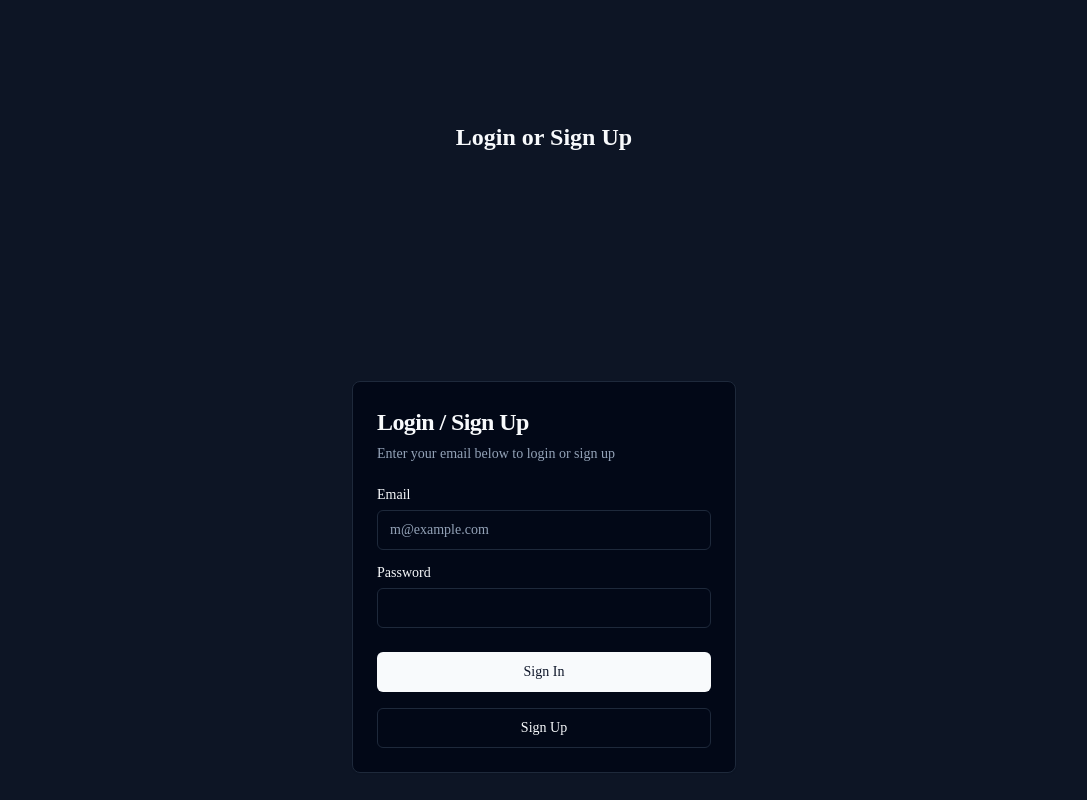
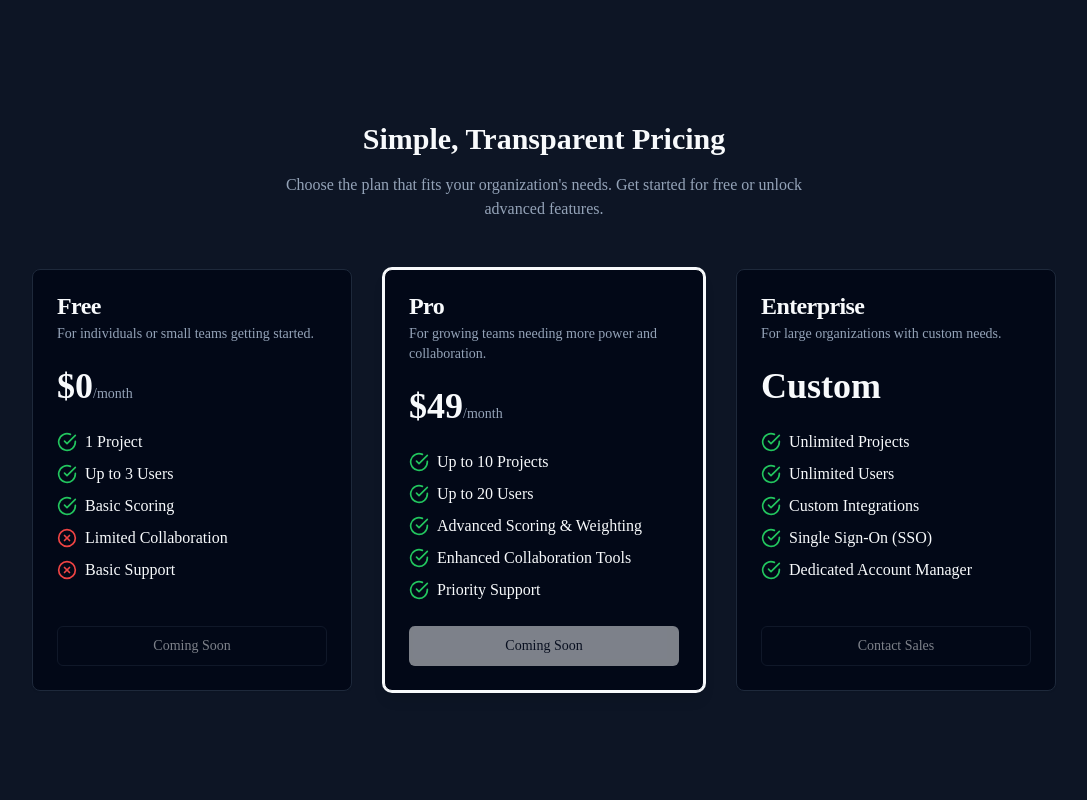
Before and after one commit to DevoteMe/ProcuraScore, a React (Vite) app: page / in a window 1280 px wide. Shown: the part 1120-1920 px from the top of the page, without its empty margins (96-1183 px from the left). Built offline with nearby package versions, Linux system fonts and the light colour scheme; no server answers.

Commit message:
Changed landing page

```diff
--- a/src/components/LandingPage.tsx
+++ b/src/components/LandingPage.tsx
@@ -1,11 +1,12 @@
 import React from 'react';
-import AuthComponent from './Auth';
-import { Card, CardContent, CardHeader, CardTitle } from './ui/card';
-import { CheckCircle } from 'lucide-react';
-import { Button } from './ui/button'; // Import Button for potential future use
+// Removed AuthComponent import as it's no longer directly used here
+// import AuthComponent from './Auth';
+import { Card, CardContent, CardDescription, CardFooter, CardHeader, CardTitle } from './ui/card';
+import { CheckCircle, XCircle } from 'lucide-react';
+import { Button } from './ui/button';
 
 const LandingPage: React.FC = () => {
-  console.log("Rendering LandingPage component with Auth in header...");
+  console.log("Rendering LandingPage component with Pricing section...");
 
   return (
     <div className="flex flex-col min-h-screen bg-background">
@@ -17,12 +18,9 @@ const LandingPage: React.FC = () => {
             <span className="font-bold inline-block">ProcuraScore</span>
           </a>
           <nav className="flex items-center gap-4">
-             {/* Can add navigation links here later if needed */}
-             {/* <a href="#features" className="text-sm font-medium text-muted-foreground transition-colors hover:text-primary">Features</a> */}
-             {/* Simple Auth Trigger - Adjust styling as needed */}
-             {/* We'll place the full Auth component below the hero for now,
-                 but you could trigger a modal or navigate to a dedicated auth page from here */}
-             <a href="#auth">
+             {/* The href="#auth" currently points nowhere, but keeps the button.
+                 We can update this later to trigger a modal or go to a login page. */}
+             <a href="#auth"> {/* Consider changing this href later */}
                 <Button variant="outline" size="sm">Login / Sign Up</Button>
              </a>
           </nav>
@@ -41,9 +39,9 @@ const LandingPage: React.FC = () => {
               <p className="text-lg text-muted-foreground md:text-xl">
                 Streamline your tender evaluation process with powerful tools and insights.
               </p>
-              {/* Optional: Add a Call to Action Button linking to Auth section */}
+              {/* Optional: Link this button to the pricing section */}
               <Button size="lg" asChild>
-                <a href="#auth">Get Started</a>
+                <a href="#pricing">Get Started</a>
               </Button>
             </div>
           </div>
@@ -56,7 +54,7 @@ const LandingPage: React.FC = () => {
               Why Choose ProcuraScore?
             </h2>
             <div className="grid grid-cols-1 md:grid-cols-2 lg:grid-cols-3 gap-8">
-              {/* Feature 1 */}
+              {/* Feature Cards remain the same */}
               <Card>
                 <CardHeader>
                   <CardTitle className="flex items-center gap-2">
@@ -70,7 +68,6 @@ const LandingPage: React.FC = () => {
                   </p>
                 </CardContent>
               </Card>
-              {/* Feature 2 */}
               <Card>
                 <CardHeader>
                   <CardTitle className="flex items-center gap-2">
@@ -84,7 +81,6 @@ const LandingPage: React.FC = () => {
                   </p>
                 </CardContent>
               </Card>
-              {/* Feature 3 */}
               <Card>
                 <CardHeader>
                   <CardTitle className="flex items-center gap-2">
@@ -98,7 +94,6 @@ const LandingPage: React.FC = () => {
                   </p>
                 </CardContent>
               </Card>
-              {/* Feature 4 */}
               <Card>
                 <CardHeader>
                   <CardTitle className="flex items-center gap-2">
@@ -112,7 +107,6 @@ const LandingPage: React.FC = () => {
                   </p>
                 </CardContent>
               </Card>
-              {/* Feature 5 */}
               <Card>
                 <CardHeader>
                   <CardTitle className="flex items-center gap-2">
@@ -126,7 +120,6 @@ const LandingPage: React.FC = () => {
                   </p>
                 </CardContent>
               </Card>
-              {/* Feature 6 */}
               <Card>
                 <CardHeader>
                   <CardTitle className="flex items-center gap-2">
@@ -144,7 +137,78 @@ const LandingPage: React.FC = () => {
           </div>
         </section>
 
-        {/* Authentication Section - Kept lower on the page for now */}
+        {/* Pricing Section */}
+        <section id="pricing" className="py-16 md:py-24 lg:py-32 bg-muted/40">
+          <div className="container px-4 md:px-6">
+            <h2 className="text-3xl font-bold text-center mb-4 text-foreground">
+              Simple, Transparent Pricing
+            </h2>
+            <p className="text-center text-muted-foreground mb-12 max-w-xl mx-auto">
+              Choose the plan that fits your organization's needs. Get started for free or unlock advanced features.
+            </p>
+            <div className="grid grid-cols-1 md:grid-cols-3 gap-8 max-w-5xl mx-auto">
+              {/* Free Tier */}
+              <Card className="flex flex-col">
+                <CardHeader>
+                  <CardTitle>Free</CardTitle>
+                  <CardDescription>For individuals or small teams getting started.</CardDescription>
+                  <p className="text-4xl font-bold pt-4">$0<span className="text-sm font-normal text-muted-foreground">/month</span></p>
+                </CardHeader>
+                <CardContent className="flex-grow space-y-2">
+                  <p className="flex items-center gap-2"><CheckCircle className="h-5 w-5 text-green-500" /> 1 Project</p>
+                  <p className="flex items-center gap-2"><CheckCircle className="h-5 w-5 text-green-500" /> Up to 3 Users</p>
+                  <p className="flex items-center gap-2"><CheckCircle className="h-5 w-5 text-green-500" /> Basic Scoring</p>
+                  <p className="flex items-center gap-2"><XCircle className="h-5 w-5 text-red-500" /> Limited Collaboration</p>
+                  <p className="flex items-center gap-2"><XCircle className="h-5 w-5 text-red-500" /> Basic Support</p>
+                </CardContent>
+                <CardFooter>
+                  <Button variant="outline" className="w-full" disabled>Coming Soon</Button> {/* Replace with actual sign-up link/action */}
+                </CardFooter>
+              </Card>
+
+              {/* Pro Tier (Example) */}
+              <Card className="flex flex-col border-primary ring-2 ring-primary shadow-lg">
+                 <CardHeader>
+                  <CardTitle>Pro</CardTitle>
+                  <CardDescription>For growing teams needing more power and collaboration.</CardDescription>
+                   <p className="text-4xl font-bold pt-4">$49<span className="text-sm font-normal text-muted-foreground">/month</span></p>
+                </CardHeader>
+                <CardContent className="flex-grow space-y-2">
+                  <p className="flex items-center gap-2"><CheckCircle className="h-5 w-5 text-green-500" /> Up to 10 Projects</p>
+                  <p className="flex items-center gap-2"><CheckCircle className="h-5 w-5 text-green-500" /> Up to 20 Users</p>
+                  <p className="flex items-center gap-2"><CheckCircle className="h-5 w-5 text-green-500" /> Advanced Scoring & Weighting</p>
+                  <p className="flex items-center gap-2"><CheckCircle className="h-5 w-5 text-green-500" /> Enhanced Collaboration Tools</p>
+                  <p className="flex items-center gap-2"><CheckCircle className="h-5 w-5 text-green-500" /> Priority Support</p>
+                </CardContent>
+                <CardFooter>
+                   <Button className="w-full" disabled>Coming Soon</Button> {/* Replace with actual sign-up link/action */}
+                </CardFooter>
+              </Card>
+
+              {/* Enterprise Tier (Example) */}
+              <Card className="flex flex-col">
+                 <CardHeader>
+                  <CardTitle>Enterprise</CardTitle>
+                  <CardDescription>For large organizations with custom needs.</CardDescription>
+                   <p className="text-4xl font-bold pt-4">Custom</p>
+                </CardHeader>
+                <CardContent className="flex-grow space-y-2">
+                  <p className="flex items-center gap-2"><CheckCircle className="h-5 w-5 text-green-500" /> Unlimited Projects</p>
+                  <p className="flex items-center gap-2"><CheckCircle className="h-5 w-5 text-green-500" /> Unlimited Users</p>
+                  <p className="flex items-center gap-2"><CheckCircle className="h-5 w-5 text-green-500" /> Custom Integrations</p>
+                  <p className="flex items-center gap-2"><CheckCircle className="h-5 w-5 text-green-500" /> Single Sign-On (SSO)</p>
+                  <p className="flex items-center gap-2"><CheckCircle className="h-5 w-5 text-green-500" /> Dedicated Account Manager</p>
+                </CardContent>
+                <CardFooter>
+                   <Button variant="outline" className="w-full" disabled>Contact Sales</Button> {/* Replace with actual contact link/action */}
+                </CardFooter>
+              </Card>
+            </div>
+          </div>
+        </section>
+
+        {/* REMOVED Authentication Section */}
+        {/*
         <section id="auth" className="py-16 md:py-24 lg:py-32 bg-muted/40">
           <div className="container px-4 md:px-6">
             <div className="max-w-md mx-auto">
@@ -153,6 +217,7 @@ const LandingPage: React.FC = () => {
             </div>
           </div>
         </section>
+        */}
       </main>
 
       {/* Footer */}
```
